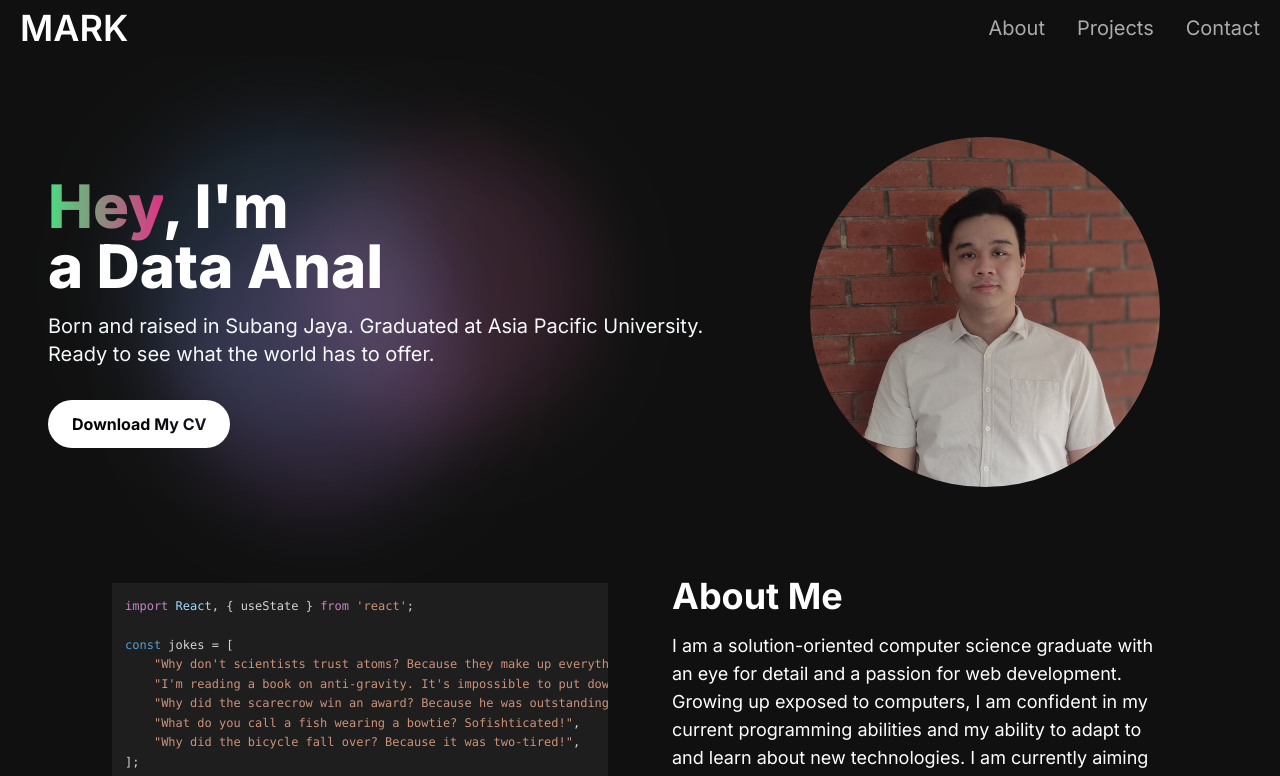
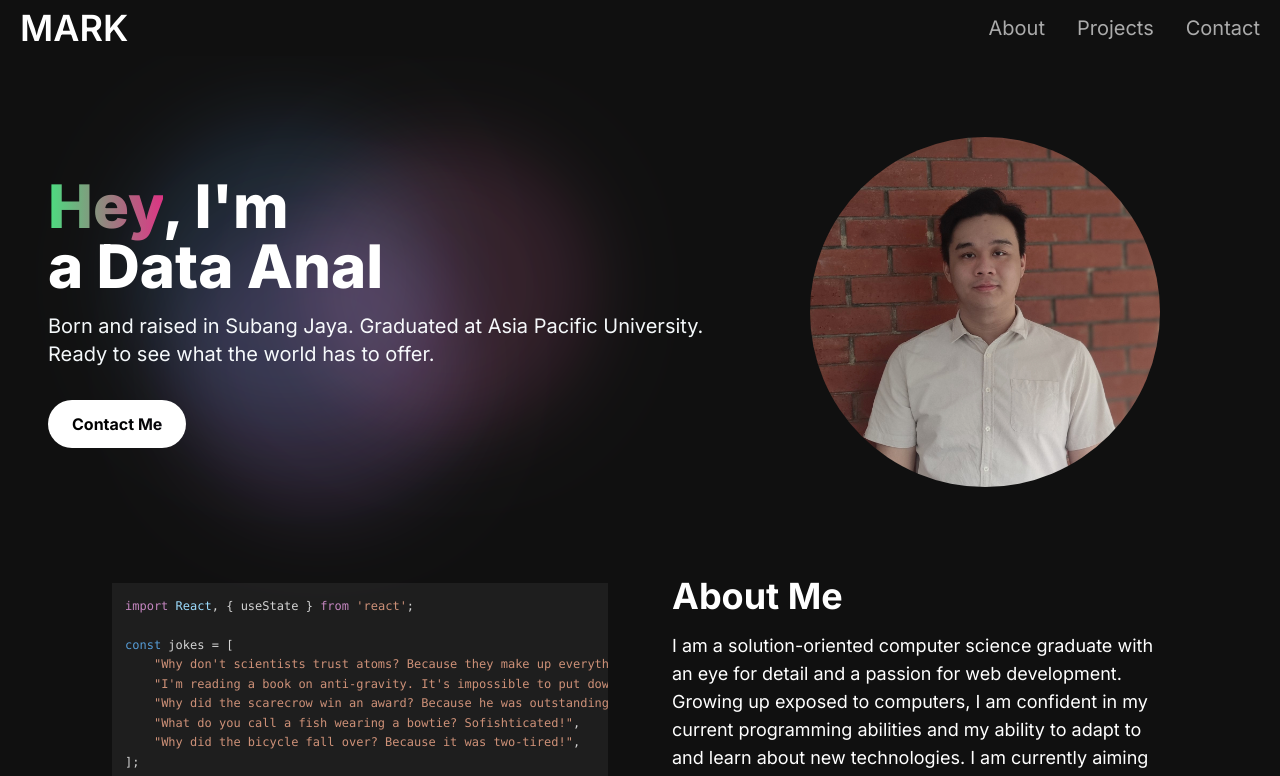
Before and after one commit to kramhcan/kramhcan-homepage, a Next.js app: page /kramhcan-homepage/ in a window 1280 px wide. Shown: the top 776 px of the page. Built offline with nearby package versions, Linux system fonts and the light colour scheme.

Commit message:
Update buttons

```diff
--- a/src/app/components/ContactComponent.tsx
+++ b/src/app/components/ContactComponent.tsx
@@ -1,5 +1,6 @@
 import React from 'react'
 import { SocialIcon } from 'react-social-icons'
+import Link from 'next/link'
 
 const ContactComponent = () => {
   return (
@@ -10,16 +11,21 @@ const ContactComponent = () => {
         <li>Phone: +60 17-322 1543</li>
       </ul>
       <div className='md:text-center'>
+        <Link href='https://www.linkedin.com/in/markchan0134/'>
           <button className='font-bold px-20 py-3 w-full sm:w-fit rounded-full mr-4 bg-white hover:bg-slate-300 text-black mt-3'>
-          <SocialIcon url="https://linkedin.com" href='https://www.linkedin.com/in/markchan0134/' />
+            <SocialIcon network='linkedin' as='div'/>
           </button>
+        </Link>
+        <Link href='https://github.com/kramhcan'>
           <button className='font-bold px-20 py-3 w-full sm:w-fit rounded-full mr-4 bg-white hover:bg-slate-300 text-black mt-3'>
-          <SocialIcon url="https://github.com/" href='https://github.com/kramhcan' />
+            <SocialIcon network='github' as='div'/>
           </button>
+        </Link>
+        <Link href='https://wa.me/60173221543'>
           <button className='font-bold px-20 py-3 w-full sm:w-fit rounded-full mr-4 bg-white hover:bg-slate-300 text-black mt-3'>
-          <SocialIcon url="https://whatsapp.com/" href='https://wa.me/60173221543' />
+            <SocialIcon network="whatsapp" as='div' />
           </button>
-
+        </Link>
       </div>
     </section>
   )
--- a/src/app/components/Title.tsx
+++ b/src/app/components/Title.tsx
@@ -43,9 +43,9 @@ const Title = () => {
                     <p className='text-[#f4f8fa] text-base lg:text-xl mb-5'>
                         Born and raised in Subang Jaya. Graduated at Asia Pacific University. Ready to see what the world has to offer.
                     </p>
-                    <div>
-                        <button className='font-bold px-6 py-3 w-full sm:w-fit rounded-full mr-4 bg-white hover:bg-slate-200 text-black mt-3'>Download My CV</button>
-                    </div>
+                    <a href='#contact'>
+                        <button className='font-bold px-6 py-3 w-full sm:w-fit rounded-full mr-4 bg-white hover:bg-slate-200 text-black mt-3'>Contact Me</button>
+                    </a>
                 </div>
 
                 <div className='col-span-5 place-self-center mt-5 lg:mt-0'>
```
Lines whose indentation alone changed are shown as unchanged.
